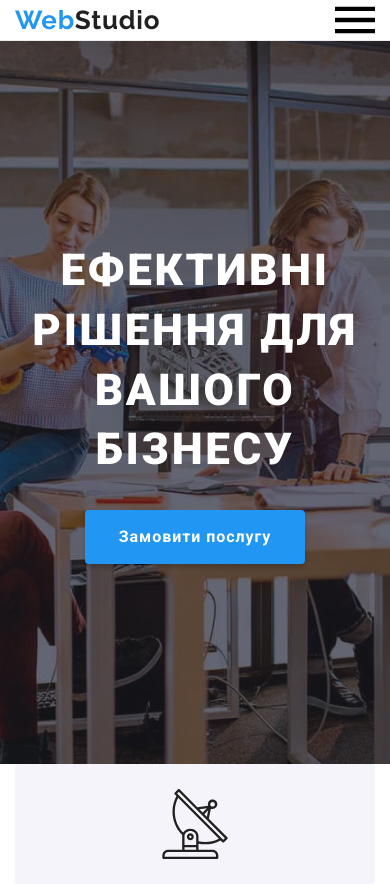
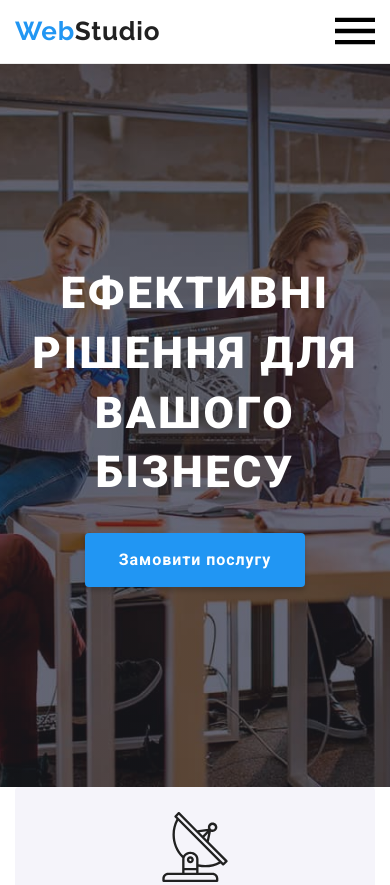
Before and after one commit to HoneATCS/goit-markup-hw-08, a plain HTML site: page index.html in a window 390 px wide. Shown: the top 885 px of the page. Drawn offline with nearby package versions, Linux system fonts and the light colour scheme; files that its build step writes are made by us from their sources; files whose address does not match are found by name.

Commit message:
menu corect

```diff
--- a/sass/components/_mob-menu.scss
+++ b/sass/components/_mob-menu.scss
@@ -147,6 +147,7 @@ display: flex;
 .cont-items{
 @media screen and (max-width: 767px) {
     display: flex;
+    align-items: center;
 }
 }
 
--- a/sass/components/_portfolio-header.scss
+++ b/sass/components/_portfolio-header.scss
@@ -50,6 +50,7 @@ display: none;
     font-size: 26px;
     line-height: 1.19;
     letter-spacing: 0.03em;
+    padding: 16px 0;
 }
 
 .navigation-logos {
```
Also changed, not shown: css/main.css, css/main.min.css, 2 other files.
